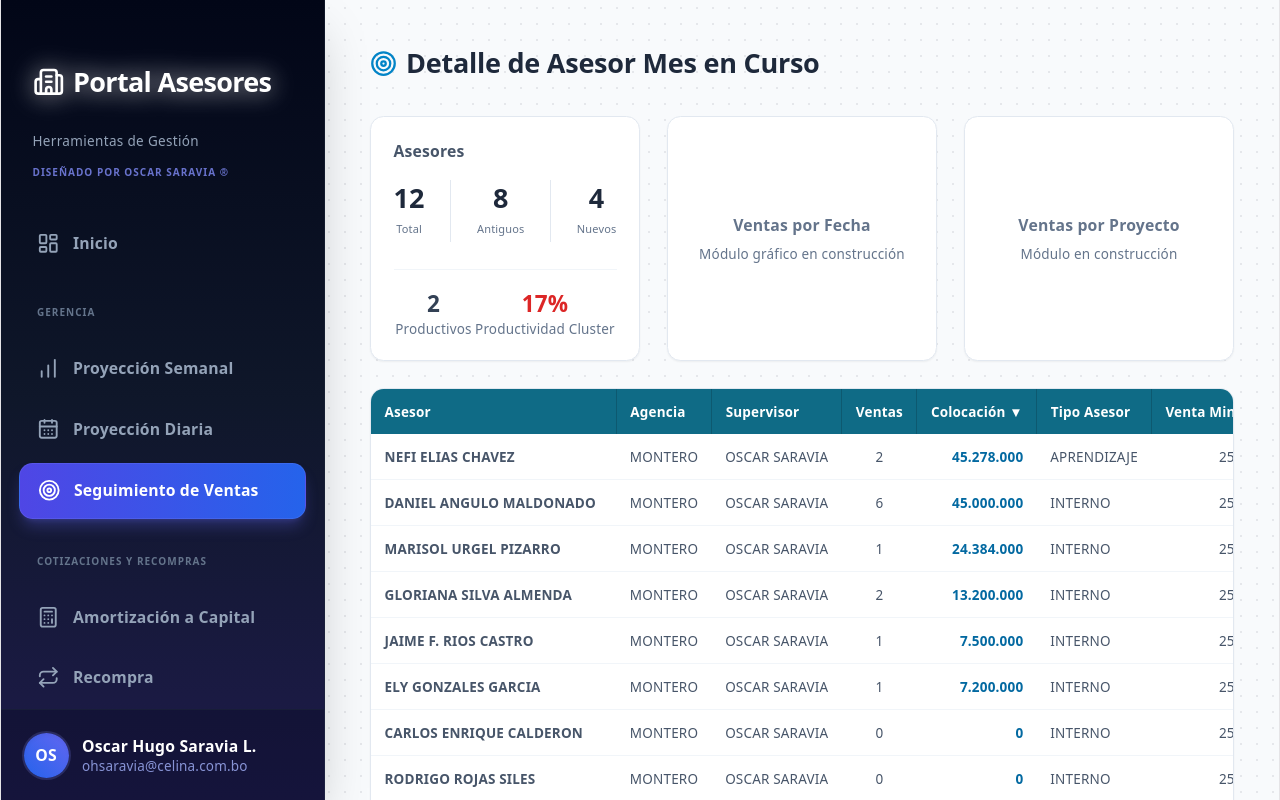
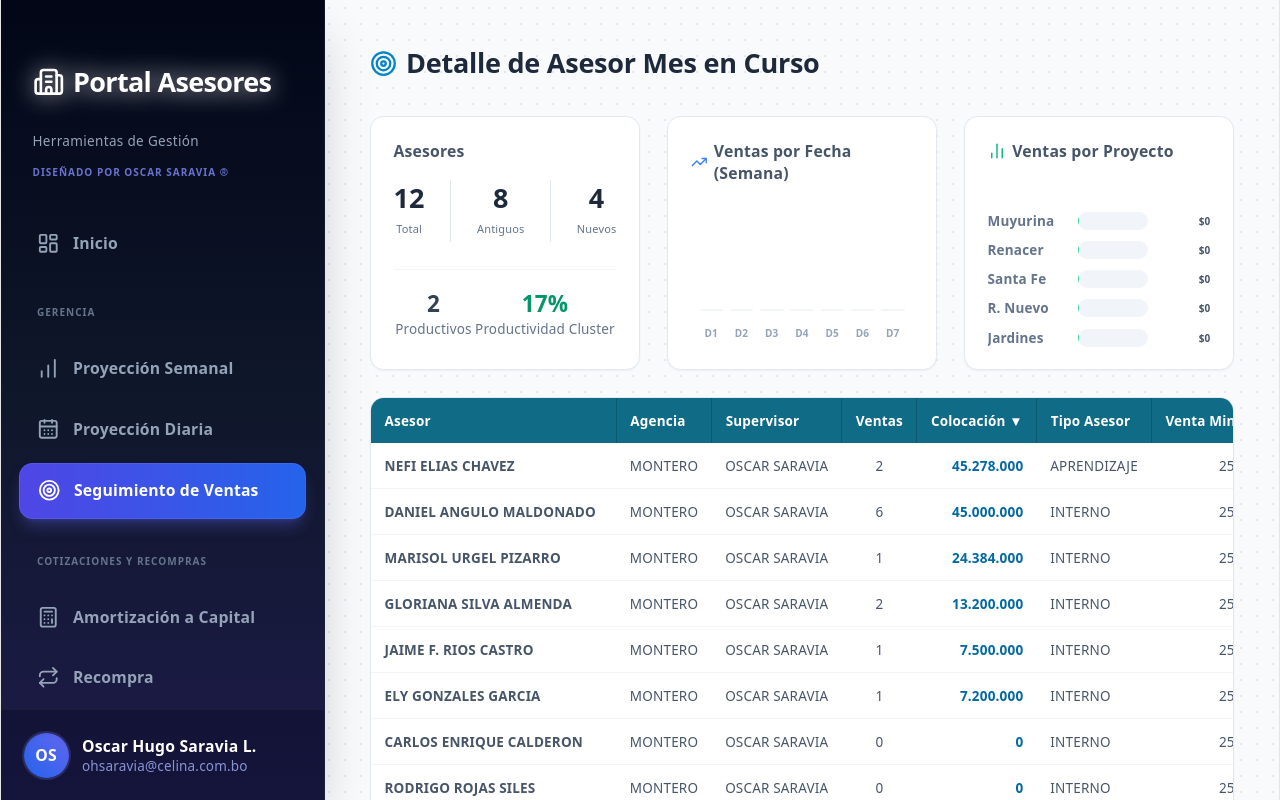
Before and after one commit to huguitoadm-OHSL/portal-celina, a React (Vite) app: page / in a window 1280 px wide. Both pictures are taken after a click on the button "Seguimiento de Ventas". Built offline with nearby package versions, Linux system fonts and the light colour scheme.

Commit message:
Update SeguimientoVentas.jsx

```diff
--- a/src/views/SeguimientoVentas.jsx
+++ b/src/views/SeguimientoVentas.jsx
@@ -1,10 +1,11 @@
 import React, { useState, useEffect } from 'react';
-import { Target } from 'lucide-react';
+import { Target, TrendingUp, BarChart2 } from 'lucide-react';
 import { DATA_VERSION } from '../constants/config';
 import { EQUIPOS_ASESORES } from '../constants/equipo';
 
 export default function SeguimientoVentas() {
   const [asesoresSeguimiento, setAsesoresSeguimiento] = useState([]);
+  const [datosProyeccion, setDatosProyeccion] = useState(null);
 
   // Cargar datos desde localStorage
   useEffect(() => {
@@ -13,6 +14,7 @@ export default function SeguimientoVentas() {
         const savedData = localStorage.getItem(`portalAsesores_proyeccion_Oscar Saravia`);
         if (savedData && localStorage.getItem('portalAsesores_dataVersion') === DATA_VERSION) {
           const data = JSON.parse(savedData);
+          setDatosProyeccion(data);
           if (data && data.asesores) {
             setAsesoresSeguimiento([...data.asesores].sort((a, b) => (Number(b.colAct) || 0) - (Number(a.colAct) || 0)));
             return;
@@ -24,6 +26,7 @@ export default function SeguimientoVentas() {
     loadAsesores();
   }, []);
 
+  // --- LÓGICA DE ESTADÍSTICAS ---
   const statsSeguimiento = (() => {
     let t = { asesores: 0, antiguos: 0, nuevos: 0, externos: 0, productivos: 0 };
     asesoresSeguimiento.forEach(a => {
@@ -37,21 +40,88 @@ export default function SeguimientoVentas() {
     return t;
   })();
 
+  // --- LÓGICA PARA LOS GRÁFICOS ---
+  const totalesPorDia = [0, 0, 0, 0, 0, 0, 0];
+  const totalesPorProyecto = [0, 0, 0, 0, 0];
+  const NOMBRES_PROYECTOS = ["Muyurina", "Renacer", "Santa Fe", "R. Nuevo", "Jardines"];
+
+  if (datosProyeccion && datosProyeccion.asesores) {
+    datosProyeccion.asesores.forEach(a => {
+        if (a.dias) a.dias.forEach((val, i) => { totalesPorDia[i] += (Number(val) || 0) });
+        if (a.proy) a.proy.forEach((val, i) => { totalesPorProyecto[i] += (Number(val) || 0) });
+    });
+  }
+
+  // Obtenemos el valor máximo para escalar la altura de las barras proporcionalmente
+  const maxDia = Math.max(...totalesPorDia, 1);
+  const maxProy = Math.max(...totalesPorProyecto, 1);
+  const formatNum = (val) => new Intl.NumberFormat('en-US').format(val);
+
   return (
     <div className="animate-in fade-in slide-in-from-bottom-4 duration-500">
       <div className="mb-6 flex justify-between items-center"><h2 className="text-2xl font-bold text-slate-800 flex items-center"><Target className="w-6 h-6 mr-2 text-sky-600" /> Detalle de Asesor Mes en Curso</h2></div>
+
       <div className="grid grid-cols-1 md:grid-cols-3 gap-6 mb-6">
-        <div className="bg-white p-5 rounded-xl border border-slate-200 shadow-sm"><h3 className="text-sm font-bold text-slate-600 mb-4">Asesores</h3><div className="flex justify-between text-center mb-6"><div><p className="text-2xl font-black text-slate-800">{statsSeguimiento.asesores}</p><p className="text-[11px] text-slate-500">Total</p></div><div className="w-px bg-slate-200"></div><div><p className="text-2xl font-black text-slate-800">{statsSeguimiento.antiguos}</p><p className="text-[11px] text-slate-500">Antiguos</p></div><div className="w-px bg-slate-200"></div><div><p className="text-2xl font-black text-slate-800">{statsSeguimiento.nuevos}</p><p className="text-[11px] text-slate-500">Nuevos</p></div></div><div className="flex justify-around text-center pt-4 border-t border-slate-100"><div><p className="text-xl font-bold text-slate-700">{statsSeguimiento.productivos}</p><p className="text-xs text-slate-500">Productivos</p></div><div><p className="text-xl font-bold text-red-600">{statsSeguimiento.prodPercent}%</p><p className="text-xs text-slate-500">Productividad Cluster</p></div></div></div>
 
-        <div className="bg-white p-5 rounded-xl border border-slate-200 shadow-sm flex flex-col justify-center text-center text-slate-500">
-          <p className="text-sm font-bold">Ventas por Fecha</p><p className="text-xs mt-2">Módulo gráfico en construcción</p>
+        {/* TARJETA 1: MÉTRICAS DEL EQUIPO */}
+        <div className="bg-white p-5 rounded-xl border border-slate-200 shadow-sm">
+          <h3 className="text-sm font-bold text-slate-600 mb-4">Asesores</h3>
+          <div className="flex justify-between text-center mb-6">
+            <div><p className="text-2xl font-black text-slate-800">{statsSeguimiento.asesores}</p><p className="text-[11px] text-slate-500">Total</p></div><div className="w-px bg-slate-200"></div>
+            <div><p className="text-2xl font-black text-slate-800">{statsSeguimiento.antiguos}</p><p className="text-[11px] text-slate-500">Antiguos</p></div><div className="w-px bg-slate-200"></div>
+            <div><p className="text-2xl font-black text-slate-800">{statsSeguimiento.nuevos}</p><p className="text-[11px] text-slate-500">Nuevos</p></div>
+          </div>
+          <div className="flex justify-around text-center pt-4 border-t border-slate-100">
+            <div><p className="text-xl font-bold text-slate-700">{statsSeguimiento.productivos}</p><p className="text-xs text-slate-500">Productivos</p></div>
+            <div><p className="text-xl font-bold text-emerald-600">{statsSeguimiento.prodPercent}%</p><p className="text-xs text-slate-500">Productividad Cluster</p></div>
+          </div>
         </div>
 
-        <div className="bg-white p-5 rounded-xl border border-slate-200 shadow-sm flex flex-col justify-center text-center text-slate-500">
-          <p className="text-sm font-bold">Ventas por Proyecto</p><p className="text-xs mt-2">Módulo en construcción</p>
+        {/* TARJETA 2: GRÁFICO VENTAS POR FECHA (Barras Verticales) */}
+        <div className="bg-white p-5 rounded-xl border border-slate-200 shadow-sm flex flex-col justify-between">
+          <h3 className="text-sm font-bold text-slate-600 flex items-center"><TrendingUp className="w-4 h-4 mr-1.5 text-blue-500"/> Ventas por Fecha (Semana)</h3>
+          <div className="h-32 flex items-end justify-between gap-1.5 mt-4 px-2">
+            {totalesPorDia.map((total, idx) => {
+              // Calculamos el porcentaje de altura (mínimo 2% para que se vea la barra)
+              const heightPercent = Math.max((total / maxDia) * 100, 2);
+              return (
+                <div key={idx} className="flex flex-col items-center w-full group relative h-full justify-end">
+                  {/* Tooltip flotante al pasar el mouse */}
+                  <div className="opacity-0 group-hover:opacity-100 absolute -top-8 bg-slate-800 text-white text-[10px] font-bold py-1 px-2 rounded transition-opacity whitespace-nowrap z-10 pointer-events-none">
+                    ${formatNum(total)}
+                  </div>
+                  {/* La barra */}
+                  <div className={`w-full rounded-t-sm transition-all duration-500 ${total > 0 ? 'bg-blue-500 group-hover:bg-blue-600' : 'bg-slate-100'}`} style={{ height: `${heightPercent}%` }}></div>
+                  <span className="text-[10px] font-bold text-slate-400 mt-2">D{idx+1}</span>
+                </div>
+              )
+            })}
+          </div>
         </div>
+
+        {/* TARJETA 3: GRÁFICO VENTAS POR PROYECTO (Barras Horizontales) */}
+        <div className="bg-white p-5 rounded-xl border border-slate-200 shadow-sm flex flex-col justify-between">
+          <h3 className="text-sm font-bold text-slate-600 flex items-center"><BarChart2 className="w-4 h-4 mr-1.5 text-emerald-500"/> Ventas por Proyecto</h3>
+          <div className="flex flex-col gap-2.5 mt-4 justify-center">
+            {totalesPorProyecto.map((total, idx) => {
+               // Calculamos el porcentaje de ancho
+               const widthPercent = Math.max((total / maxProy) * 100, 1);
+               return (
+                 <div key={idx} className="flex items-center w-full text-xs group">
+                    <span className="w-20 text-left font-semibold text-slate-500 truncate pr-2">{NOMBRES_PROYECTOS[idx]}</span>
+                    <div className="flex-1 h-4 bg-slate-100 rounded-full overflow-hidden flex items-center relative">
+                       <div className="h-full bg-emerald-400 rounded-full transition-all duration-500 group-hover:bg-emerald-500" style={{ width: `${widthPercent}%` }}></div>
+                    </div>
+                    <span className="w-12 text-right text-[10px] font-bold text-slate-600 ml-2">${formatNum(total)}</span>
+                 </div>
+               )
+            })}
+          </div>
+        </div>
+
       </div>
 
+      {/* TABLA DE ASESORES */}
       <div className="bg-white border border-slate-200 rounded-xl overflow-hidden overflow-x-auto shadow-sm">
          <table className="w-full text-xs text-left whitespace-nowrap">
             <thead>
@@ -77,7 +147,7 @@ export default function SeguimientoVentas() {
                     <td className="p-3 text-center">{a.ventas || 0}</td>
                     <td className="p-3 text-right font-bold text-sky-700">{colNum === 0 ? '0' : new Intl.NumberFormat('es-BO', {minimumFractionDigits: 3}).format(colNum).replace(',', '.')}</td>
                     <td className="p-3">{a.tipo || 'Interno'}</td><td className="p-3 text-right">25.000</td>
-                    <td className="p-3 font-bold capitalize text-emerald-600">{cluster}</td>
+                    <td className={`p-3 font-bold capitalize ${colNum >= 25000 ? 'text-emerald-600' : colNum > 0 ? 'text-amber-600' : 'text-slate-400'}`}>{cluster}</td>
                   </tr>
                 );
               })}
```
